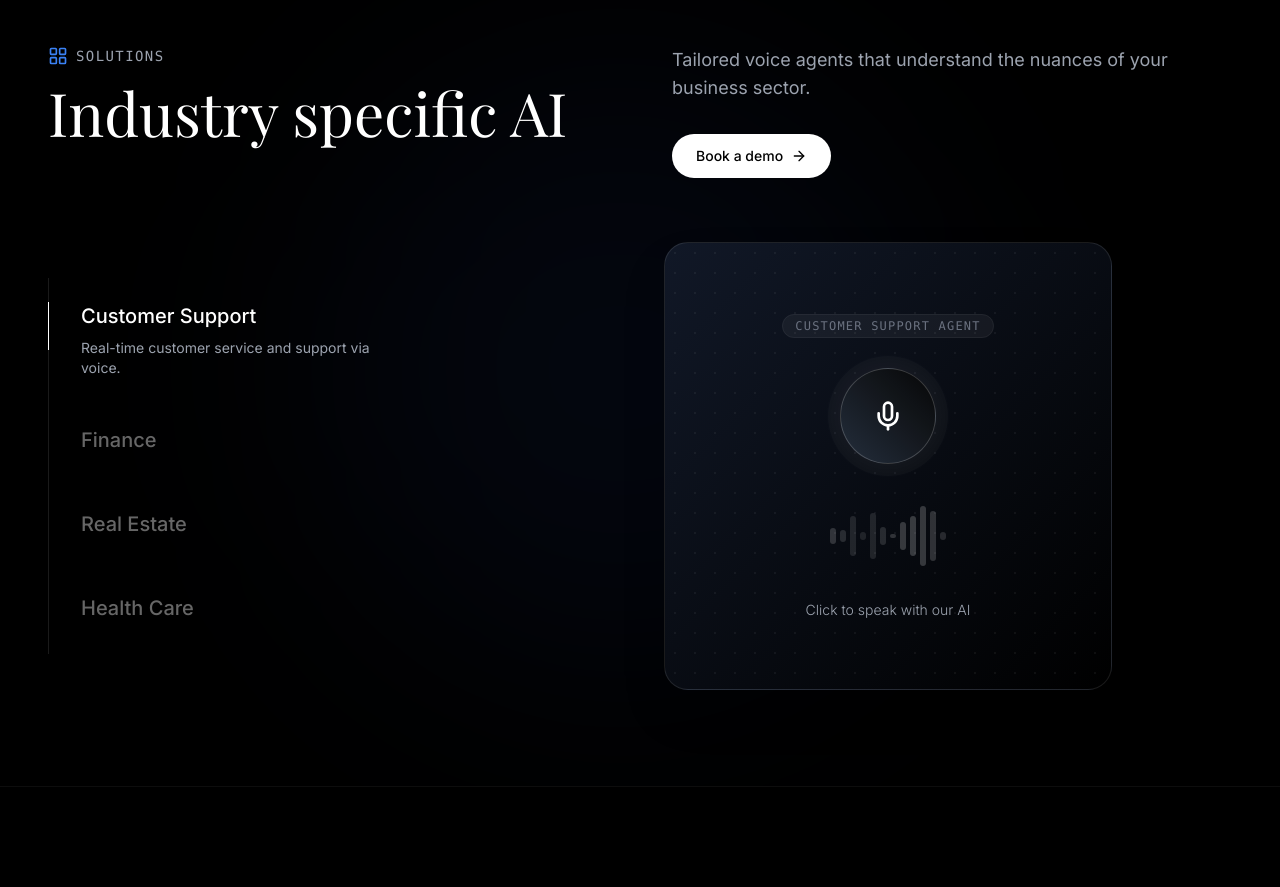
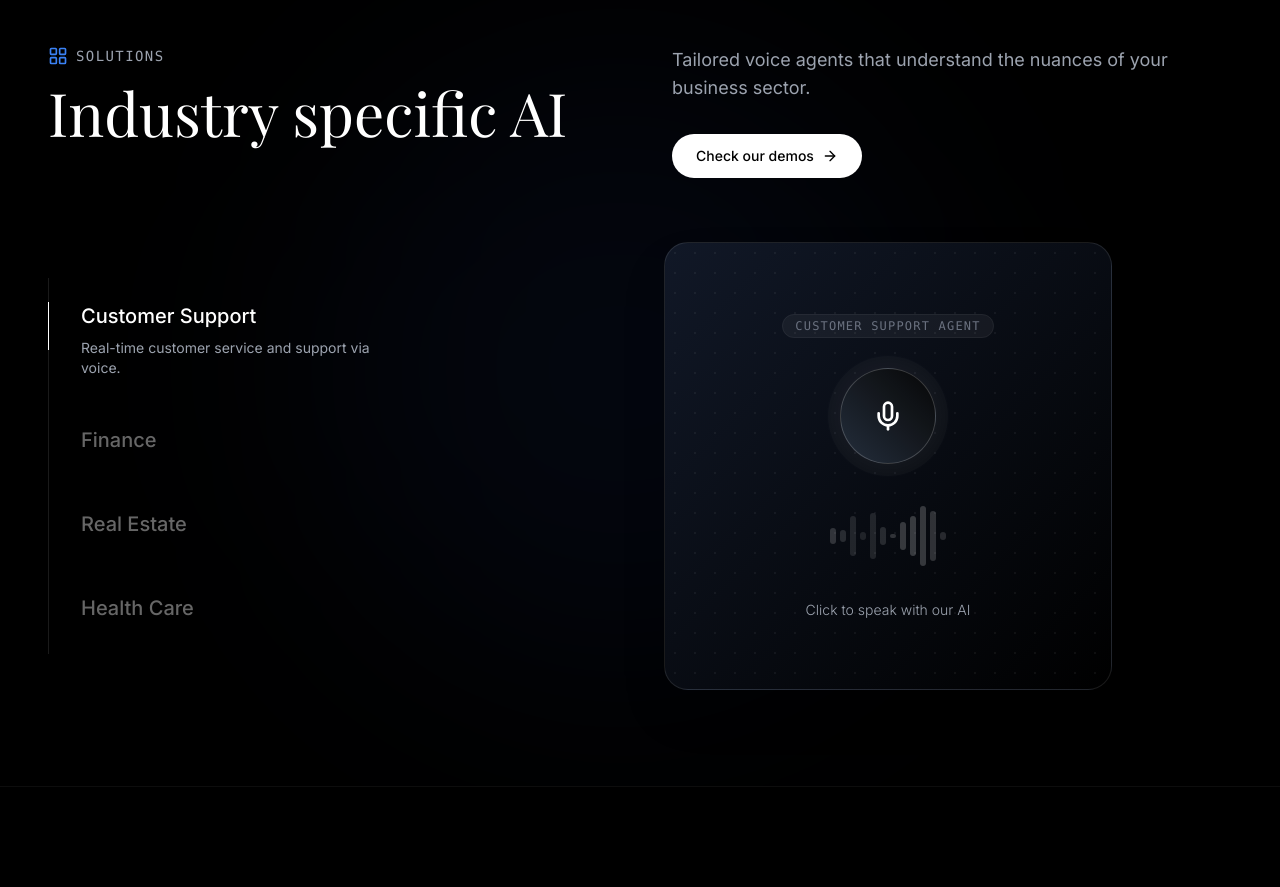
Before and after one commit to Owlflow-AI/Zeba-Website, a React (Vite) app: page / in a window 1280 px wide. Shown: the part 1760-2647 px from the top of the page. Built offline with nearby package versions, Linux system fonts and the light colour scheme; a web font is replaced by a local one.

Commit message:
Updated Solutions.tsx

```diff
--- a/components/Solutions.tsx
+++ b/components/Solutions.tsx
@@ -33,10 +33,18 @@ const Solutions: React.FC = () => {
               Tailored voice agents that understand the nuances of your business sector.
             </p>
             <div>
-              <a href="https://cal.com/rahulhakhla/owlflowai" target="_blank" rel="noopener noreferrer" className="group inline-flex items-center gap-2 px-5 sm:px-6 py-2.5 sm:py-3 rounded-full bg-white text-black text-xs sm:text-sm font-medium hover:bg-gray-200 transition-colors">
-                Book a demo
+              <button
+                onClick={() => {
+                  const widget = document.querySelector('.demo-widget');
+                  if (widget) {
+                    widget.scrollIntoView({ behavior: 'smooth', block: 'center' });
+                  }
+                }}
+                className="group inline-flex items-center gap-2 px-5 sm:px-6 py-2.5 sm:py-3 rounded-full bg-white text-black text-xs sm:text-sm font-medium hover:bg-gray-200 transition-colors"
+              >
+                Check our demos
                 <ArrowRight size={16} className="group-hover:translate-x-1 transition-transform" />
-              </a>
+              </button>
             </div>
           </ScrollReveal>
         </div>
@@ -74,7 +82,7 @@ const Solutions: React.FC = () => {
           {/* Right: Widget Mockup */}
           <ScrollReveal delay={600} className="lg:w-[55%] w-full">
             <div className="flex items-center justify-center lg:justify-start relative lg:pl-12">
-              <div className="relative w-full max-w-md aspect-[4/5] sm:aspect-square bg-gradient-to-br from-gray-900 to-black rounded-2xl sm:rounded-3xl border border-white/10 shadow-2xl flex flex-col items-center justify-center p-6 sm:p-8 lg:p-10 overflow-hidden">
+              <div className="demo-widget relative w-full max-w-md aspect-[4/5] sm:aspect-square bg-gradient-to-br from-gray-900 to-black rounded-2xl sm:rounded-3xl border border-white/10 shadow-2xl flex flex-col items-center justify-center p-6 sm:p-8 lg:p-10 overflow-hidden">
 
                   {/* Background Grid */}
                   <div className="absolute inset-0 z-0 opacity-[0.05]" style={{ backgroundImage: 'radial-gradient(#fff 1px, transparent 1px)', backgroundSize: '20px 20px' }}></div>
```
